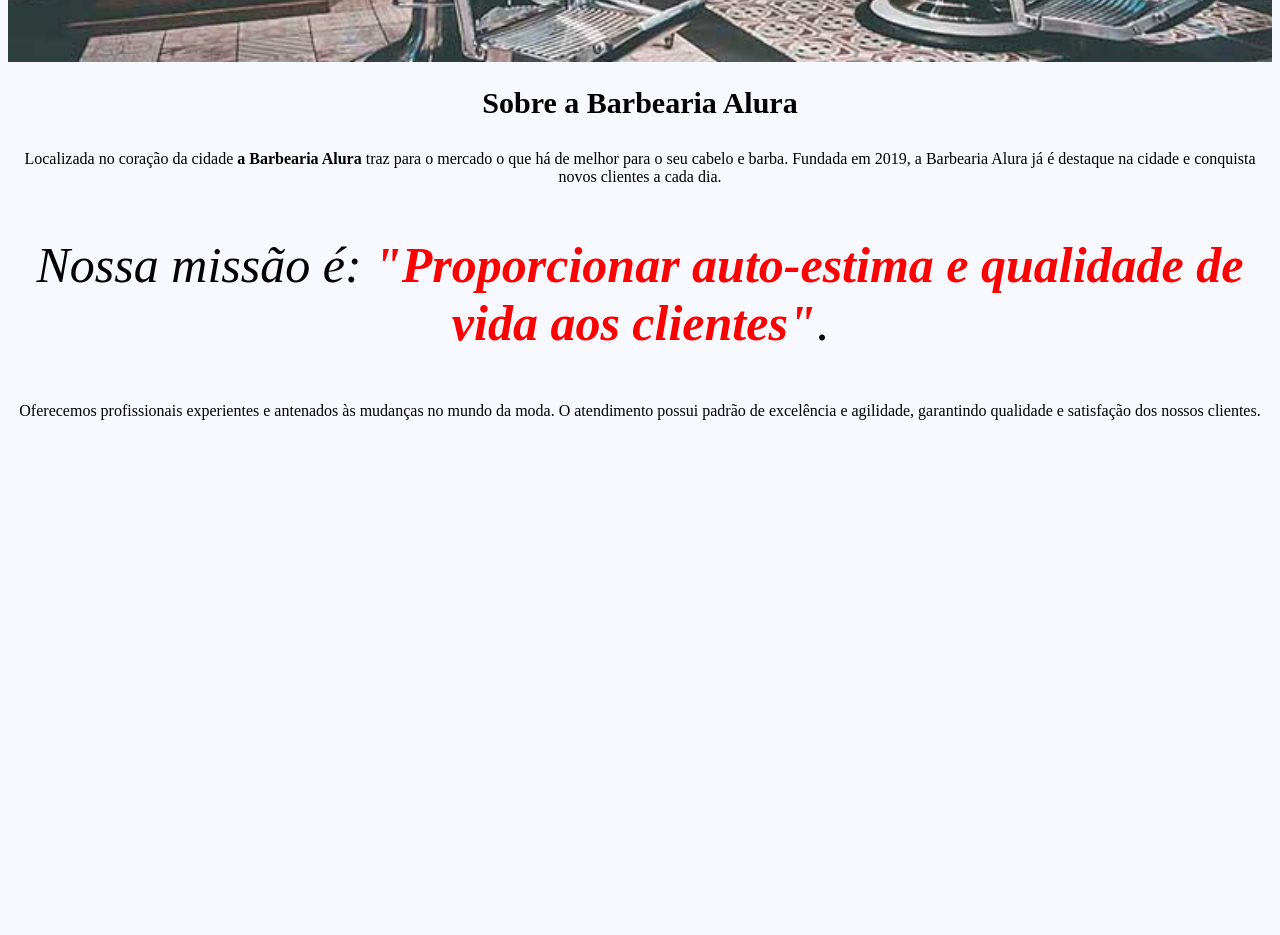
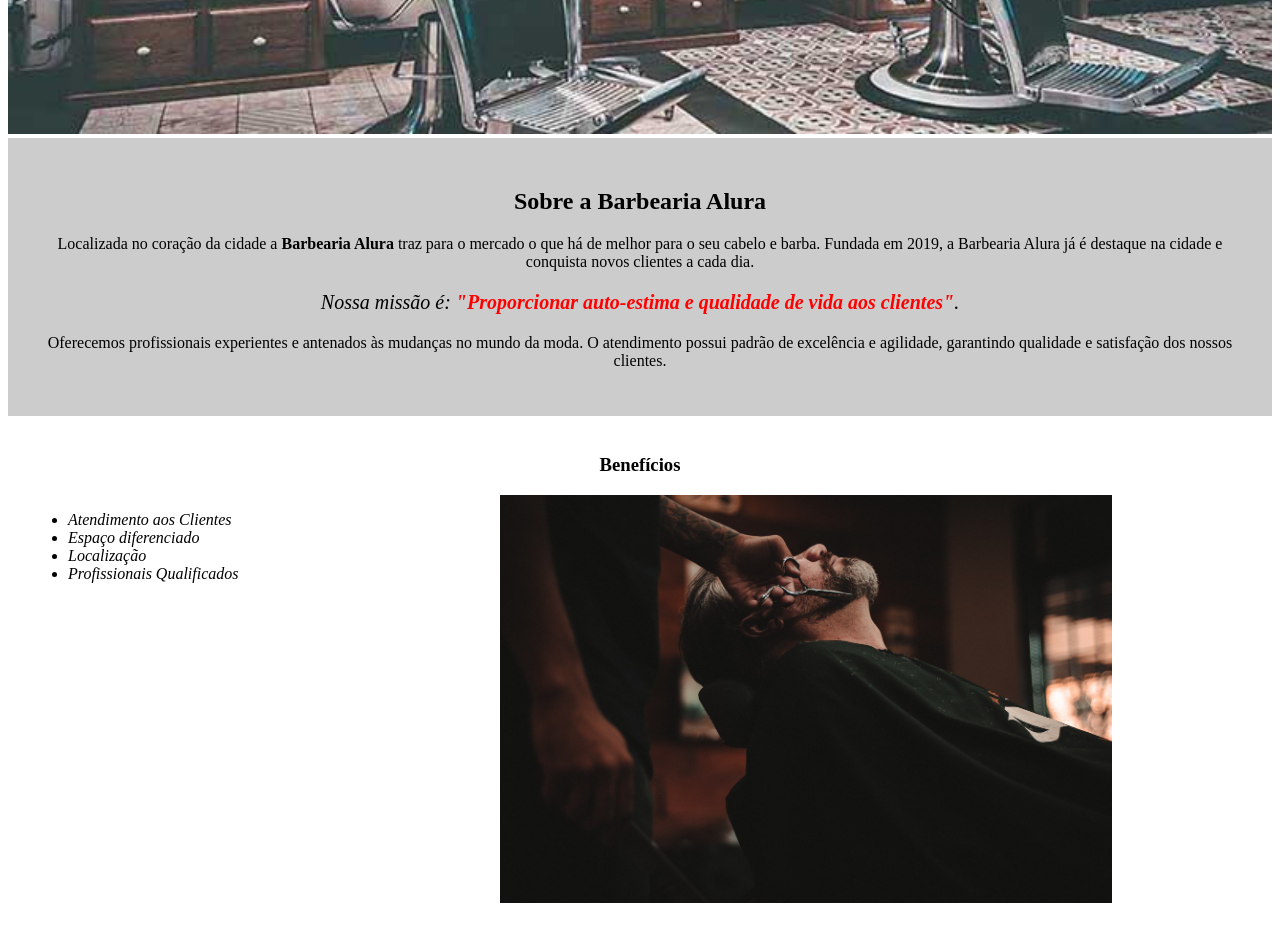
Before and after one commit to eliezer1100/PC_eliezer, a plain HTML site: page index.html in a window 1280 px wide. Shown: the part 420-1355 px from the top of the page. Before the commit the page ends 856 px from the top, so only its background shows below. Drawn offline with Linux system fonts and the light colour scheme.

Commit message:
04/10/22 - alura parte 1 completa

```diff
--- a/index.html
+++ b/index.html
@@ -1,26 +1,37 @@
 <!DOCTYPE html>
 <html lang="pt-br">
+	<head>
+		<meta charset="UTF-8">
+		<title>Barbearia Alura</title>
+		<link rel="stylesheet" href="style.css">
+	</head>
 
-<head>
-     <meta charset = "UTF-8">
-     <title> Barbearia Alura </title>
-     <link rel="stylesheet" href="style.css">
-     <style>
+	<body>
+		<header>
+			<h1 class="titulo-principal">Barbearia Alura</h1>
+		</header>
+		<img id="banner" src="banner.jpg">
+		<div class="principal">
+			<h2 class="titulo-centralizado">Sobre a Barbearia Alura</h2>
 
-     </style>
+			<p>Localizada no coração da cidade a <strong>Barbearia Alura</strong> traz para o mercado o que há de melhor para o seu cabelo e barba. Fundada em 2019, a Barbearia Alura já é destaque na cidade e conquista novos clientes a cada dia.</p>
 
-</head>
+			<p id="missao"><em>Nossa missão é: <strong>"Proporcionar auto-estima e qualidade de vida aos clientes"</strong>.</em></p>
 
-<body>
-     <img id="banner" src="banner.jpg">
+			<p>Oferecemos profissionais experientes e antenados às mudanças no mundo da moda. O atendimento possui padrão de excelência e agilidade, garantindo qualidade e satisfação dos nossos clientes.</p>
+		</div>
 
-     <p><h1 style="text-align: center; font-size: 30px">Sobre a Barbearia Alura</p></h1>
+		<div class="beneficios">
+			<h3 class="titulo-centralizado">Benefícios</h3>
 
-     <p>Localizada no coração da cidade <strong>a Barbearia Alura</strong> traz para o mercado o que há de melhor para o seu cabelo e barba. Fundada em 2019, a Barbearia Alura já é destaque na cidade e conquista novos clientes a cada dia.</p>
+			<ul>
+				<li class="itens">Atendimento aos Clientes</li>
+				<li class="itens">Espaço diferenciado</li>
+				<li class="itens">Localização</li>
+				<li class="itens">Profissionais Qualificados</li>
+			</ul>
 
-     <p id="missão"><em>Nossa missão é: <strong>"Proporcionar auto-estima e qualidade de vida aos clientes"</strong></em>.</p>
-
-     <p>Oferecemos profissionais experientes e antenados às mudanças no mundo da moda. O atendimento possui padrão de excelência e agilidade, garantindo qualidade e satisfação dos nossos clientes.</p>
-
-</body>
+			<img src="beneficios.jpg" class="imagembeneficios">
+		</div>
+	</body>
 </html>
--- a/style.css
+++ b/style.css
@@ -1,19 +1,52 @@
-body{
-     background:rgb(248, 248, 255)
+body {
+
 }
-#banner{
-     width: 100%;
+
+#banner {
+	width:100%;
 }
-h1{
-     text-align: center;
+
+.principal{
+	background: #CCCCCC;
+	padding: 30px;
 }
-p{
-          text-align: center
+
+.titulo-principal {
+	padding-left: 20px;
 }
-#missão{
-     font-size:50px;
+
+.titulo-centralizado {
+	text-align: center
+}
+
+p {
+	text-align: center;
+}
+
+#missao {
+	font-size: 20px
 }
 
 em strong {
-     color: #FF0000;
+	color: #FF0000;
 }
+
+.itens {
+	font-style: italic
+}
+
+.beneficios {
+	background: #FFFFFF;
+	padding: 20px;
+}
+
+ul {
+	display: inline-block;
+	vertical-align: top;
+	width: 20%;
+	margin-right: 15%;
+}
+
+.imagembeneficios {
+	width: 50%;
+}
```
Also changed, not shown: beneficios.jpg (added).
